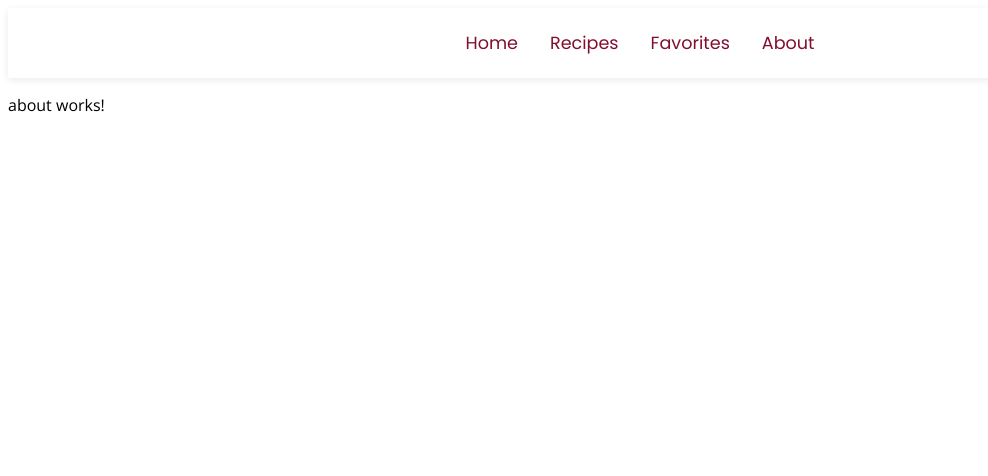
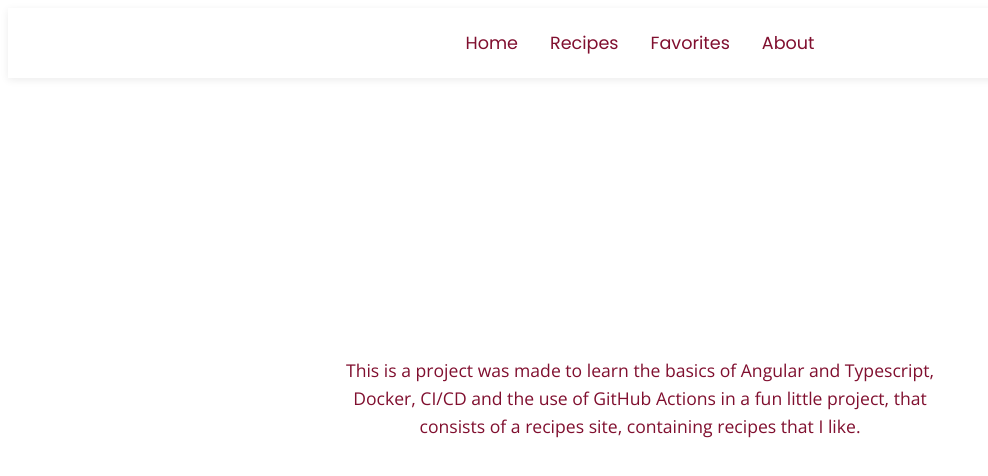
Before and after one commit to jheni1e/recipes-angular, an Angular app in the folder recipes-angular/: page /about in a window 1280 px wide. Shown: the top 476 px of the page, without its empty margins (0-988 px from the left). Built offline with nearby package versions, Linux system fonts and the light colour scheme.

Commit message:
simple about page

```diff
--- a/recipes-angular/src/app/features/about/about.component.css
+++ b/recipes-angular/src/app/features/about/about.component.css
@@ -0,0 +1,25 @@
+body {
+  margin: 0;
+  font-family: "Poppins", sans-serif;
+  background-color: #f5f5f5;
+}
+
+.container {
+  display: flex;
+  justify-content: center;
+  align-items: center;
+  height: 80vh;
+}
+
+.item {
+  max-width: 600px;
+  padding: 24px;
+  background-color: #fff;
+  border-radius: 16px;
+  color: #800f2f;
+  font-size: 1.1rem;
+  font-weight: 500;
+  font-family: 'Open Sans', serif;
+  text-align: center;
+  line-height: 1.6;
+}
--- a/recipes-angular/src/app/features/about/about.component.html
+++ b/recipes-angular/src/app/features/about/about.component.html
@@ -1 +1,7 @@
-<p>about works!</p>
+<div class="container">
+  <p class="item">
+    This is a project was made to learn the basics of Angular and Typescript,
+    Docker, CI/CD and the use of GitHub Actions in a fun little project, that
+    consists of a recipes site, containing recipes that I like.
+  </p>
+</div>
```
Also changed, not shown: recipes-angular/src/app/features/favorites/favorites.component.css (line endings or trailing spaces).
